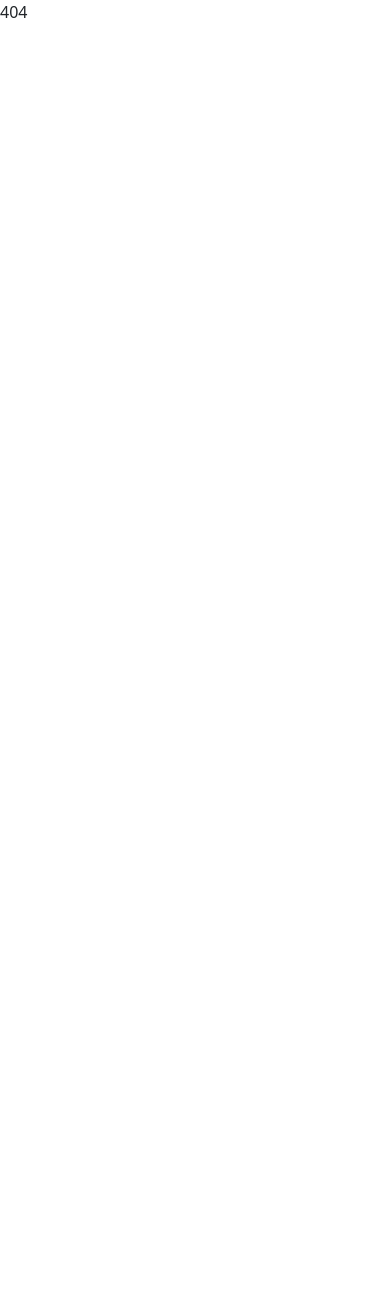
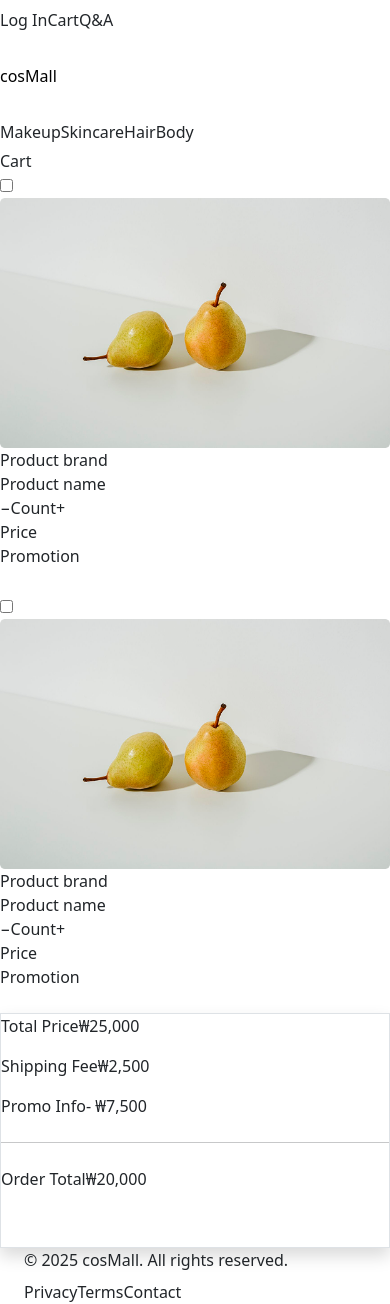
Before and after one commit to Online-Cosmetic/cosmeticShop, a React (Vite) app in the folder cosmeticShop/src/main/frontend/cosmetic-shop/: page /cart in a window 390 px wide. Before the commit the page ends 844 px from the top, so only its background shows below. Built offline with nearby package versions, Linux system fonts and the light colour scheme.

Commit message:
feat: 프론트엔드 변경사항 반영

```diff
--- a/cosmeticShop/src/main/frontend/cosmetic-shop/src/App.jsx
+++ b/cosmeticShop/src/main/frontend/cosmetic-shop/src/App.jsx
@@ -1,44 +1,30 @@
-import React, { useContext } from 'react';
-import { useState, useEffect } from "react";
-import { Routes, Route, useNavigate, Navigate} from "react-router-dom";
-
-import axios from "axios";
-// Axios 전역 설정
-axios.defaults.baseURL = "http://localhost:9000";
-axios.defaults.withCredentials = true;
-
 import "bootstrap/dist/css/bootstrap.min.css";
 import "./App.css";
 
 import data from "./utils/data.js";
 
-import Header from "./components/common/Header.jsx";
-import Footer from "./components/common/Footer.jsx";
-
+import ProductDetail from "./pages/user/ProductDetail.jsx";
+import ProductList from "./components/user/ProductList.jsx";
 import UserLogin from "./pages/user/UserLogin.jsx";
 import Logout from "./pages/user/Logout.jsx";
 import SignUp from "./pages/user/SignUp.jsx";
 import MyPage from "./pages/user/MyPage.jsx";
-
+import Cart from "./pages/user/Cart.jsx";
+import QnA from "./pages/user/QnA.jsx";
+import ProductRegister from "./pages/product/ProductRegister.jsx";
 import EnterpriseLogin from "./pages/enterprise/EnterpriseLogin.jsx";
 import EnterpriseSignUp from "./pages/enterprise/EnterpriseSignUp.jsx";
 import EnterpriseMain from "./pages/enterprise/EnterpriseMain.jsx";
-import EnterpriseDashboard from './pages/enterprise/EnterpriseDashboard.jsx';
+import Header from "./components/common/Header.jsx";
+import Footer from "./components/common/Footer.jsx";
 
-import ProductRegister from "./pages/product/ProductRegister.jsx";
-import ProductDetail from "./pages/user/ProductDetail.jsx";
-import ProductList from "./components/user/ProductList.jsx";
+import { Routes, Route, Link, useNavigate } from "react-router-dom";
+import { useState, useEffect } from "react";
+import axios from "axios";
 
-import { AuthContext } from './context/AuthContext';
-
-
-const ProtectedRoute = ({ children }) => {
-    const { authState } = useContext(AuthContext);
-    return authState.isLoggedIn && authState.role === 'COMPANY'
-        ? children
-        : <Navigate to="/login" />;
-};
-
+// Axios 전역 설정
+axios.defaults.baseURL = "http://localhost:9000";
+axios.defaults.withCredentials = true;
 
 function App() {
     let [products] = useState(data);
@@ -71,12 +57,12 @@ function App() {
                             <Header />
                             {/* 메인 페이지 UI 생략 */}
                             <ProductList products={products} title="Best Seller" />
-                            {/* 임시 ProductRegister 페이지 네비게이션 링크 */}
-                            {/*<div className="text-center my-4">*/}
-                            {/*    <Link to="/registerProduct" className="btn btn-primary">*/}
-                            {/*        임시 - Register Product 페이지로 이동*/}
-                            {/*    </Link>*/}
-                            {/*</div>*/}
+                            {/* 임시 RegisterProduct 페이지 네비게이션 링크 */}
+                            <div className="text-center my-4">
+                                <Link to="/registerProduct" className="btn btn-primary">
+                                    임시 - Register Product 페이지로 이동
+                                </Link>
+                            </div>
                             <Footer />
                         </>
                     }
@@ -90,30 +76,14 @@ function App() {
                 <Route path="/login" element={<UserLogin />} />
                 <Route path="/signUp" element={<SignUp />} />
                 <Route path="/myPage" element={<MyPage />} />
-
-
                 <Route path="/enterpriseLogin" element={<EnterpriseLogin />} />
+                <Route path="/cart" element={<Cart />} />
+                <Route path="/qna" element={<QnA />} />
                 <Route path="/enterpriseSignUp" element={<EnterpriseSignUp />} />
                 <Route path="/enterpriseMain" element={<EnterpriseMain />} />
-
-                <Route
-                    path="/enterprise/dashboard/*"
-                    element={
-                        <ProtectedRoute>
-                            <EnterpriseDashboard />
-                        </ProtectedRoute>
-                    }
-                >
-                    {/* 대시보드 내 기본 페이지 또는 인덱스 페이지 */}
-                    <Route index element={<div>대시보드 홈</div>} />
-                    {/* 사이드바의 버튼을 통해 접근되는 상품 등록 페이지 */}
-                    <Route path="product-register" element={<ProductRegister />} />
-                </Route>
-
-
                 <Route path="/logout" element={<Logout />} />
 
-                {/* ProductRegister 페이지 라우트 추가 */}
+                {/* RegisterProduct 페이지 라우트 추가 */}
                 <Route path="/registerProduct" element={<ProductRegister />} />
 
                 {/* 404 */}
--- a/cosmeticShop/src/main/frontend/cosmetic-shop/src/components/common/Header.jsx
+++ b/cosmeticShop/src/main/frontend/cosmetic-shop/src/components/common/Header.jsx
@@ -3,7 +3,7 @@ import { Link, useNavigate } from "react-router-dom";
 import { useAuth } from "../../context/AuthContext";
 
 export default function Header() {
-    const { isAuthenticated, logout } = useAuth();
+    const { isAuthenticated, user, logout } = useAuth();
     const navigate = useNavigate();
 
     const handleLogout = async () => {
@@ -17,43 +17,36 @@ export default function Header() {
 
     return (
         <header>
-            <nav className="bg-gray-100 border-b border-gray-300">
-                <div className="flex space-x-10 py-2 pr-6 text-gray-500">
+            {/* #1 nav */}
+            <nav className="border-b border-gray-300">
+                <div className="flex justify-end space-x-10 py-2 pr-6 text-gray-500">
                     {isAuthenticated ? (
                         <>
-                            <button onClick={handleLogout} className="hover:underline">
-                                Log Out
-                            </button>
+                            <button onClick={handleLogout} className="hover:underline">Log Out</button>
                             <Link to="/myPage">My Page</Link>
                         </>
                     ) : (
-                        <>
-                            <Link to="/logIn">LogIn</Link>
-                            <Link to="/signUp">Sign Up</Link>
-                            <Link to="/enterpriseLogIn">Enterprise LogIn</Link>
-                        </>
+                        <Link to="/logIn">Log In</Link>
                     )}
-                    <span>Cart</span>
-                    <span>Q&A</span>
+
+                    <Link to="/cart">Cart</Link>
+                    <Link to="/qna">Q&A</Link>
                 </div>
             </nav>
-            {/* 하단 내비게이션 영역은 그대로 유지 */}
-            <nav className="container mx-auto flex items-center justify-between py-4 px-6 border-b border-gray-300">
-                <Link to="/" className="text-xl text-black">
-                    cosMall
-                </Link>
-                <div className="flex space-x-4 text-gray-500">
-                    <Link to="/detail" className="text-gray-500 no-underline">
-                        Category
+            {/* #2 nav */}
+            <nav className="w-full border-b border-gray-300">
+                <div className="max-w-screen-xl mx-auto px-16 flex items-center justify-between py-4">
+                    <Link to="/" className="text-xl text-black">
+                        cosMall
                     </Link>
-                    <Link to="/event" className="text-gray-500 no-underline">
-                        Event
-                    </Link>
-                    <Link to="/faq" className="text-gray-500 no-underline">
-                        FAQ
-                    </Link>
+                    {isAuthenticated && (
+                        <span className="text-gray-600">
+                            Welcome, {user?.name || "Customer"}
+                        </span>
+                    )}
                 </div>
             </nav>
+            {/* #3 nav */}
             <nav className="border-b border-gray-300">
                 <div className="flex justify-center space-x-10 py-2 text-xl">
                     <span>Makeup</span>
--- a/cosmeticShop/src/main/frontend/cosmetic-shop/src/pages/user/Cart.jsx
+++ b/cosmeticShop/src/main/frontend/cosmetic-shop/src/pages/user/Cart.jsx
@@ -0,0 +1,66 @@
+import React from "react";
+import Header from "../../components/common/Header.jsx";
+import Footer from "../../components/common/Footer.jsx";
+import { Link } from "react-router-dom";
+
+function Cart() {
+
+    return (
+        <div className="flex flex-col min-h-screen">
+            <Header />
+
+            <main className="flex-grow">
+                <div className="max-w-screen-xl mx-auto px-20 py-8">
+                    {/* Cart */}
+                    <h2 className="text-3xl font-bold text-neutral-800 mb-6">Cart</h2>
+                    {/* 상품 목록 + 주문 요약 */}
+                    <div className="flex flex-col lg:flex-row gap-8 items-start">
+                        {/* 상품 목록 */}
+                        <div className="flex-1 min-w-0 space-y-8">
+                            {[1, 2].map((item) => (
+                                <div key={item} className="flex gap-4 border-b pb-4 w-full">
+                                    <input type="checkbox" className="mt-2" />
+                                    <img src="/product(1).png" className="w-44 h-44 rounded-xl" />
+                                    <div className="flex flex-col gap-1">
+                                        <p className="text-xl font-bold">Product brand</p>
+                                        <p>Product name</p>
+                                        <div className="flex items-center gap-2">
+                                            <button className="text-2xl">−</button>
+                                            <span>Count</span>
+                                            <button className="text-2xl">+</button>
+                                        </div>
+                                        <p className="font-semibold">Price</p>
+                                        <p className="text-red-400 font-bold">Promotion</p>
+                                    </div>
+                                </div>
+                            ))}
+                        </div>
+
+                        {/* 주문 요약 */}
+                        <div className="w-full max-w-sm flex-shrink-0 border rounded-lg p-6 shadow self-left lg:self-auto">
+                            <div className="flex justify-between mb-3 text-lg">
+                                <span>Total Price</span>
+                                <span>₩25,000</span>
+                            </div>
+                            <div className="flex justify-between mb-3 text-lg">
+                                <span>Shipping Fee</span><span>₩2,500</span>
+                            </div>
+                            <div className="flex justify-between mb-3 text-lg font-bold">
+                                <span>Promo Info</span>
+                                <span>- ₩7,500</span>
+                            </div>
+                            <hr className="my-4" />
+                            <div className="flex justify-between mb-6 text-lg font-bold">
+                                <span>Order Total</span><span>₩20,000</span>
+                            </div>
+                            <button className="w-full py-3 bg-neutral-800 text-white font-semibold rounded-lg">Checkout</button>
+                        </div>
+                    </div>
+                </div>
+            </main>
+            <Footer />
+        </div>
+    );
+}
+
+export default Cart;
--- a/cosmeticShop/src/main/frontend/cosmetic-shop/src/pages/user/UserLogin.jsx
+++ b/cosmeticShop/src/main/frontend/cosmetic-shop/src/pages/user/UserLogin.jsx
@@ -1,6 +1,7 @@
 import React, { useState } from "react";
 import { useNavigate } from "react-router-dom";
 import { useAuth } from "../../context/AuthContext";
+import { Link } from "react-router-dom";
 import Header from "../../components/common/Header";
 import Footer from "../../components/common/Footer";
 
@@ -34,39 +35,60 @@ function UserLogin() {
 
 
     return (
-        <>
+        <div className="flex flex-col min-h-screen">
             <Header />
-            <div className="flex items-center justify-center min-h-screen bg-white">
+            <main className="flex-grow flex items-center justify-center bg-white py-16">
                 <div className="w-full max-w-sm space-y-6">
-                    <h1 className="text-3xl font-bold text-gray-900">User Login</h1>
+                    <h1 className="text-3xl font-bold text-gray-900 text-center">User Login</h1>
                     <form onSubmit={handleSubmit} className="space-y-4">
+                        {/* ID */}
+                        <div>
                             <input
                                 name="userId"
                                 value={creds.userId}
                                 onChange={handleChange}
                                 type="text"
                                 placeholder="User ID"
-                            className="w-full px-4 py-2 border rounded"
+                                className="w-full h-12 px-4 bg-slate-50 border border-gray-300 rounded-xl outline-none focus:ring-2 focus:ring-emerald-400"
                             />
+                        </div>
+
+                        {/* Password */}
+                        <div>
                             <input
                                 name="password"
                                 value={creds.password}
                                 onChange={handleChange}
                                 type="password"
-                            placeholder="Password"
-                            className="w-full px-4 py-2 border rounded"
+                                placeholder="At least 8 characters"
+                                className="w-full h-12 px-4 bg-slate-50 border border-gray-300 rounded-xl outline-none focus:ring-2 focus:ring-emerald-400"
                             />
+                        </div>
+
+                        {/* Submit button */}
                         <button
                             type="submit"
-                            className="w-full bg-black text-white py-3 rounded font-semibold hover:bg-gray-800"
+                            className="w-full bg-black text-white py-3 rounded-xl font-semibold hover:bg-gray-800"
                         >
                             Log In
                         </button>
                     </form>
+
+                    {/* 회원가입 / 기업회원 유도 */}
+                    <div className="text-right">
+                        <p className="text-sm text-gray-500 mb-2">
+                            Don’t have an account?
+                            <Link to="/signUp" className="text-base text-black hover:underline ml-2">Sign Up</Link>
+                        </p>
+                        <p className="text-sm text-gray-500">
+                            Are you a business user?
+                            <Link to="/enterpriseLogIn" className="text-base text-black hover:underline ml-2">Business Login</Link>
+                        </p>
                     </div>
                 </div>
+            </main>
             <Footer />
-        </>
+        </div>
     );
 }
 
```
Also changed, not shown: 1 other file (tests, documents, lock files or other folders). Lines whose indentation alone changed are shown as unchanged.
